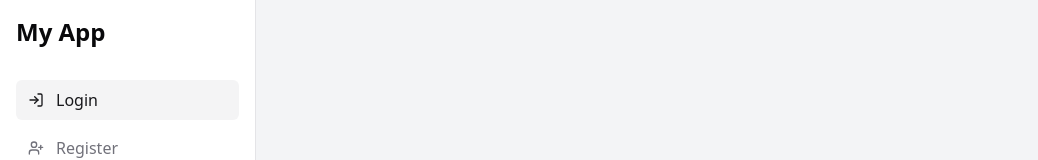
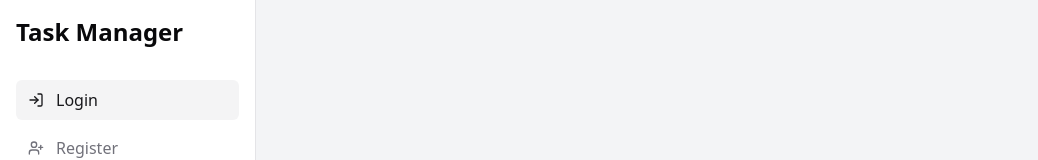
Before and after one commit to priyanshu-101/personal-task-manager, a Next.js app: page /login in a window 1280 px wide. Shown: the top 160 px of the page, without its empty margins (0-1038 px from the left). Built offline with nearby package versions, Linux system fonts and the light colour scheme.

Commit message:
name change

```diff
--- a/src/components/Footer.tsx
+++ b/src/components/Footer.tsx
@@ -9,7 +9,7 @@
     <footer className="w-full bg-gray-900 text-white py-6 px-4 md:px-12">
       <div className="max-w-7xl mx-auto flex flex-col md:flex-row justify-between items-center text-center md:text-left">
         <div className="mb-4 md:mb-0">
-          <h2 className="text-xl font-semibold">MyWebsite</h2>
+          <h2 className="text-xl font-semibold"> Task Manager</h2>
           <p className="text-sm text-gray-400">&copy; {new Date().getFullYear()} All rights reserved.</p>
         </div>
 
--- a/src/components/sidebar.tsx
+++ b/src/components/sidebar.tsx
@@ -71,7 +71,7 @@
       ) : (
         <>
           <div className="mb-8">
-            <h1 className="text-2xl font-bold">My App</h1>
+            <h1 className="text-2xl font-bold">Task Manager</h1>
             {storedUser && (
               <p className="text-sm text-muted-foreground mt-2">
                 Welcome, {storedUser.name}
```
